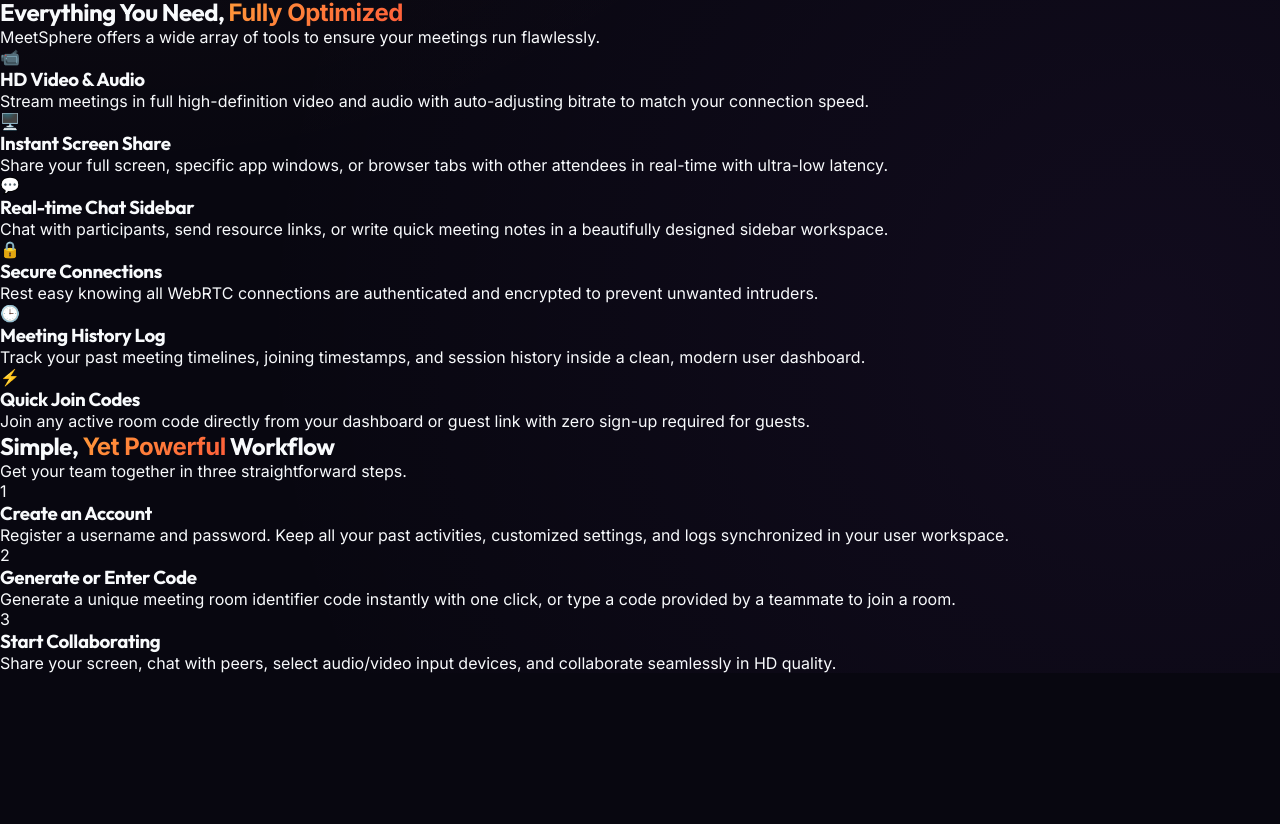
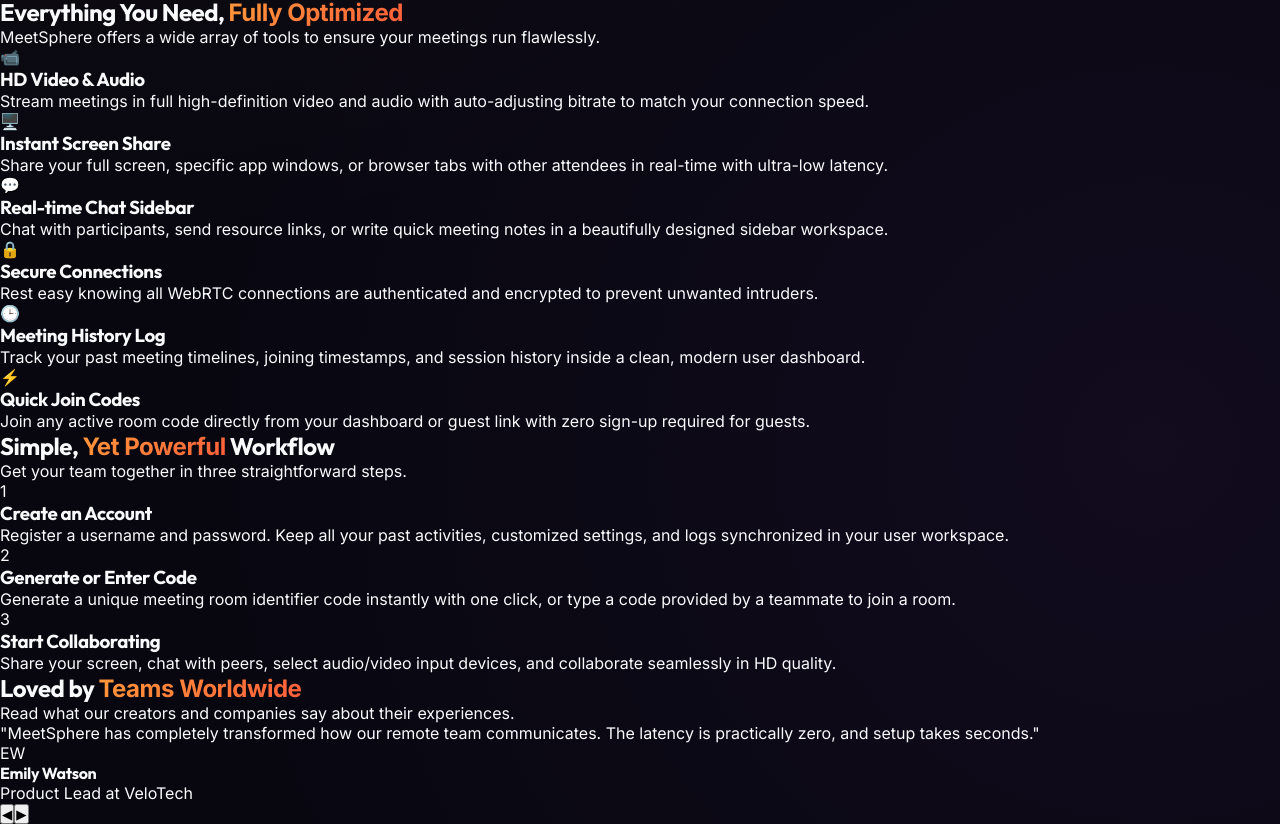
Before and after one commit to mainuddinkhudavand/MeetSphere, a React (Create React App) app in the folder frontend/: page / in a window 1280 px wide. Shown: the part 1070-1894 px from the top of the page. Before the commit the page ends 1743 px from the top, so only its background shows below. Built offline with nearby package versions, Linux system fonts and the light colour scheme.

Commit message:
feat: add interactive Testimonials Slider to Landing page

```diff
--- a/frontend/src/pages/landing.jsx
+++ b/frontend/src/pages/landing.jsx
@@ -14,6 +14,37 @@
         { name: 'Alex', text: 'It looks incredibly smooth 🚀', self: false }
     ]);
     const [chatInput, setChatInput] = useState('');
+
+    // Testimonial States
+    const testimonials = [
+        {
+            quote: "MeetSphere has completely transformed how our remote team communicates. The latency is practically zero, and setup takes seconds.",
+            name: "Emily Watson",
+            role: "Product Lead at VeloTech",
+            avatar: "EW"
+        },
+        {
+            quote: "I use MeetSphere for tutoring sessions. The interactive chat and flawless screen sharing make teaching online an absolute breeze.",
+            name: "Marcus Aurelius",
+            role: "Online Educator",
+            avatar: "MA"
+        },
+        {
+            quote: "Finally, a video call platform that doesn't eat up my memory. Super light, glassmorphic UI looks stunning too!",
+            name: "Sophia Chen",
+            role: "UX Researcher",
+            avatar: "SC"
+        }
+    ];
+    const [currentTestimonial, setCurrentTestimonial] = useState(0);
+
+    const nextTestimonial = () => {
+        setCurrentTestimonial((prev) => (prev + 1) % testimonials.length);
+    };
+
+    const prevTestimonial = () => {
+        setCurrentTestimonial((prev) => (prev - 1 + testimonials.length) % testimonials.length);
+    };
 
     const handleSendDemoChat = (e) => {
         e.preventDefault();
@@ -304,6 +335,40 @@
                 </div>
             </section>
 
+            {/* Testimonials Slider Section */}
+            <section className="testimonialsSection">
+                <div className="sectionHeader">
+                    <h2>Loved by <span className="text-gradient">Teams Worldwide</span></h2>
+                    <p>Read what our creators and companies say about their experiences.</p>
+                </div>
+
+                <div className="sliderContainer">
+                    <div className="testimonialCard">
+                        <p className="testimonialQuote">
+                            "{testimonials[currentTestimonial].quote}"
+                        </p>
+                        <div className="testimonialUser">
+                            <div className="userAvatar">
+                                {testimonials[currentTestimonial].avatar}
+                            </div>
+                            <div className="userMeta">
+                                <h4>{testimonials[currentTestimonial].name}</h4>
+                                <p>{testimonials[currentTestimonial].role}</p>
+                            </div>
+                        </div>
+                    </div>
+
+                    <div className="sliderControls">
+                        <button className="sliderBtn" onClick={prevTestimonial}>
+                            ◀
+                        </button>
+                        <button className="sliderBtn" onClick={nextTestimonial}>
+                            ▶
+                        </button>
+                    </div>
+                </div>
+            </section>
+
         </div>
     )
 }
```
